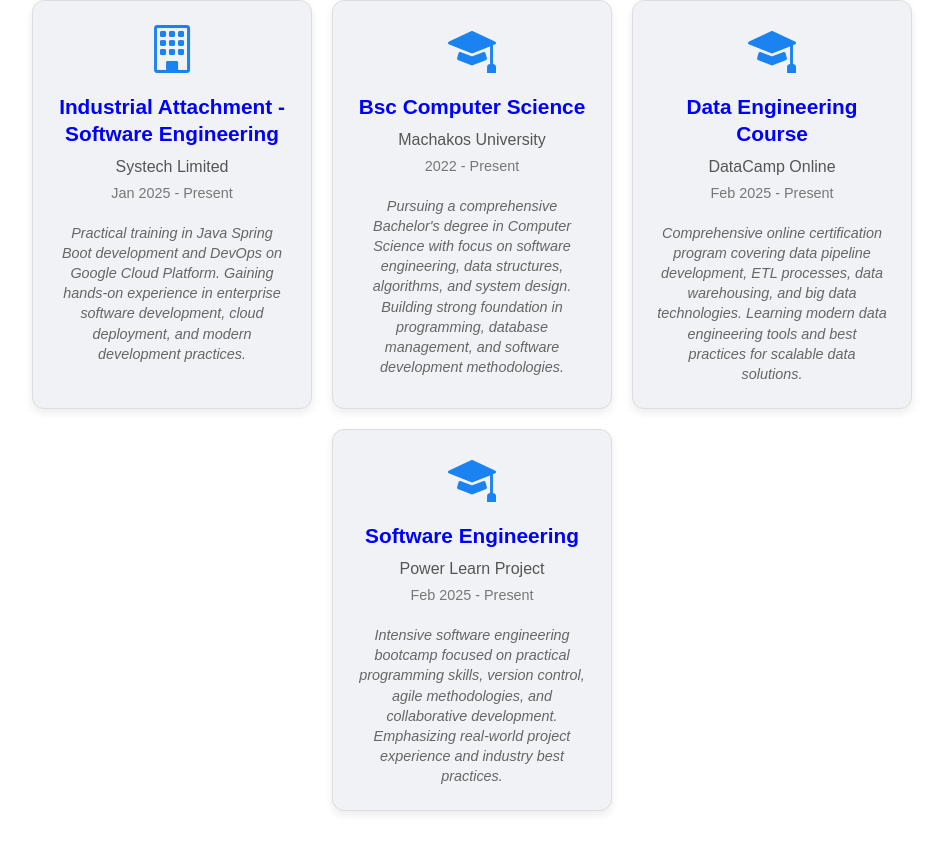
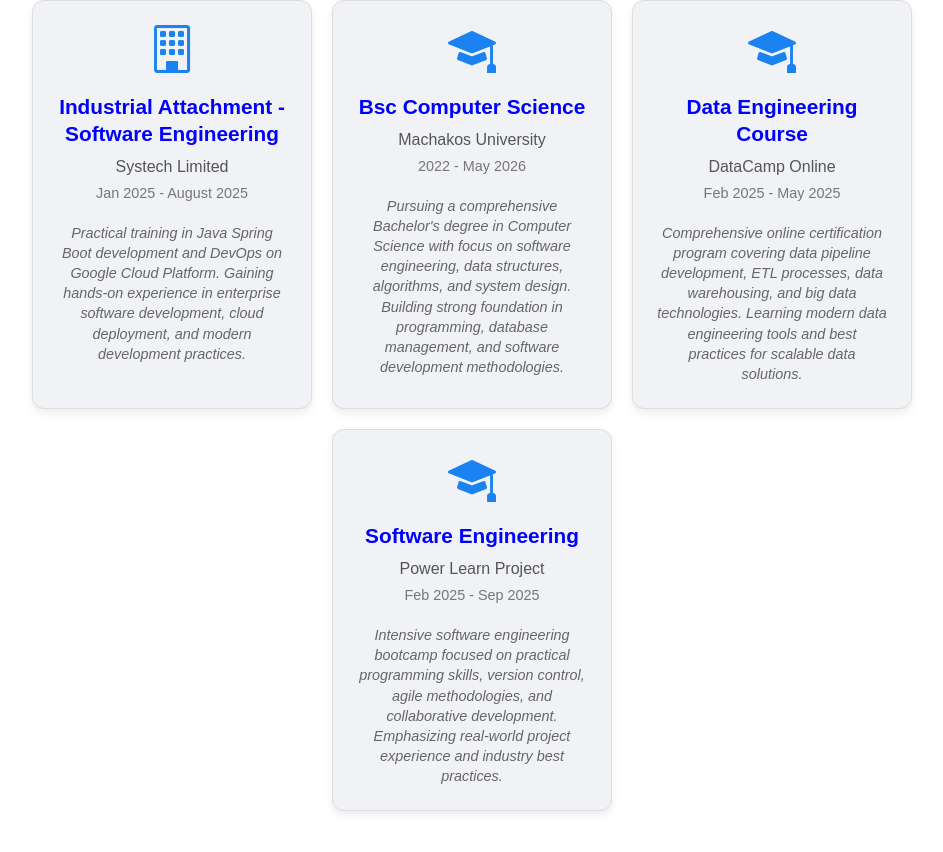
Before and after one commit to imani-prog/TimothyImaniProfile, a website: page index.html in a window 1280 px wide. Shown: the part 3339-4191 px from the top of the page, without its empty margins (168-1111 px from the left). Drawn offline with nearby package versions, Linux system fonts and the light colour scheme; files that its build step writes are made by us from their sources.

Commit message:
Updated Dates

```diff
--- a/index.html
+++ b/index.html
@@ -410,7 +410,7 @@
       <div class="education-details text-center flex flex-col justify-between flex-1">
         <h3 class="text-[1.3rem] font-semibold text-primary mb-2">Industrial Attachment - Software Engineering</h3>
         <p class="institution text-base text-slate-600 font-medium">Systech Limited</p>
-        <p class="years text-sm text-slate-500 font-medium mb-3">Jan 2025 - Present</p>
+        <p class="years text-sm text-slate-500 font-medium mb-3">Jan 2025 - August 2025</p>
         <p class="description text-sm text-slate-600 leading-relaxed text-center italic">Practical training in Java Spring Boot development and DevOps on Google Cloud Platform. Gaining hands-on experience in enterprise software development, cloud deployment, and modern development practices.</p>
       </div>
     </div>
@@ -419,7 +419,7 @@
       <div class="education-details text-center flex flex-col justify-between flex-1">
         <h3 class="text-[1.3rem] font-semibold text-primary mb-2"> Bsc Computer Science</h3>
         <p class="institution text-base text-slate-600 font-medium">Machakos University</p>
-       <p class="years text-sm text-slate-500 font-medium mb-3"> 2022 - Present </p>
+       <p class="years text-sm text-slate-500 font-medium mb-3"> 2022 - May 2026 </p>
        <p class="description text-sm text-slate-600 leading-relaxed text-center italic">Pursuing a comprehensive Bachelor's degree in Computer Science with focus on software engineering, data structures, algorithms, and system design. Building strong foundation in programming, database management, and software development methodologies.</p>
       </div>
     </div>
@@ -428,7 +428,7 @@
       <div class="education-details text-center flex flex-col justify-between flex-1">
         <h3 class="text-[1.3rem] font-semibold text-primary mb-2">Data Engineering Course </h3>
         <p class="institution text-base text-slate-600 font-medium">DataCamp Online</p>
-        <p class="years text-sm text-slate-500 font-medium mb-3">Feb 2025 - Present </p>
+        <p class="years text-sm text-slate-500 font-medium mb-3">Feb 2025 - May 2025 </p>
         <p class="description text-sm text-slate-600 leading-relaxed text-center italic">Comprehensive online certification program covering data pipeline development, ETL processes, data warehousing, and big data technologies. Learning modern data engineering tools and best practices for scalable data solutions.</p>
       </div>
     </div>
@@ -437,7 +437,7 @@
       <div class="education-details text-center flex flex-col justify-between flex-1">
         <h3 class="text-[1.3rem] font-semibold text-primary mb-2">Software Engineering</h3>
         <p class="institution text-base text-slate-600 font-medium">Power Learn Project </p>
-        <p class="years text-sm text-slate-500 font-medium mb-3">Feb 2025 - Present </p>
+        <p class="years text-sm text-slate-500 font-medium mb-3">Feb 2025 - Sep 2025 </p>
         <p class="description text-sm text-slate-600 leading-relaxed text-center italic">Intensive software engineering bootcamp focused on practical programming skills, version control, agile methodologies, and collaborative development. Emphasizing real-world project experience and industry best practices.</p>
       </div>
     </div>
```
